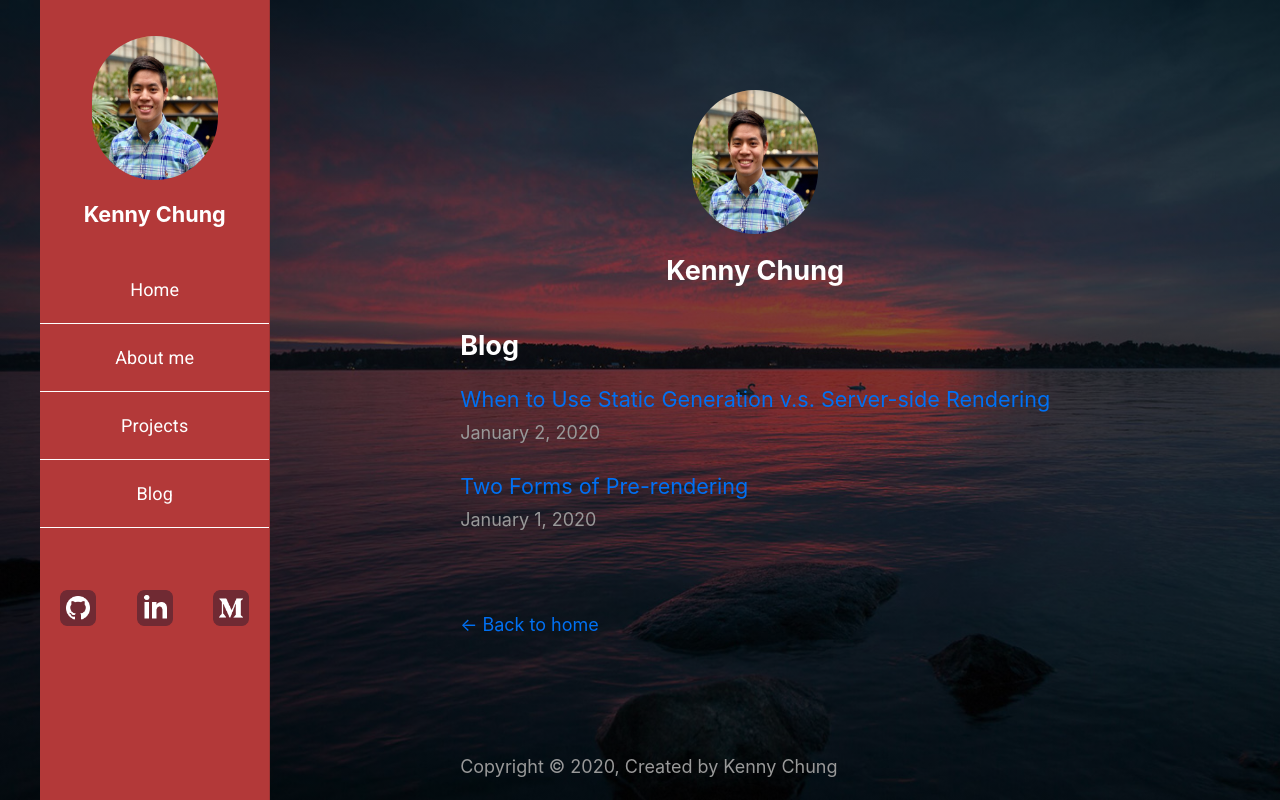
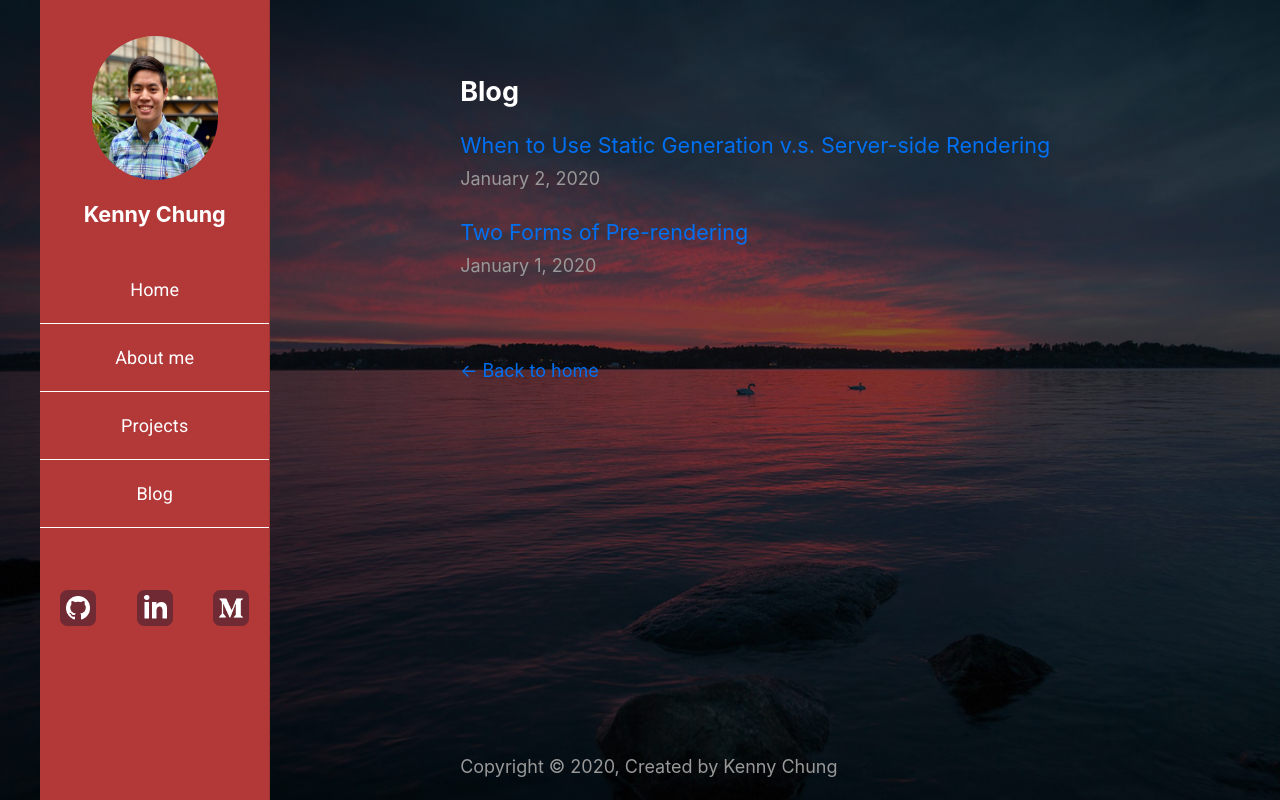
Before and after one commit to Kenny-Gin1/kennychung-portfolio, a Next.js app: page /blog in a window 1280 px wide. Built offline with nearby package versions, Linux system fonts and the light colour scheme.

Commit message:
tried a bunch of stuff that didn't work (slider, click and turn white etc.

```diff
--- a/components/layout.js
+++ b/components/layout.js
@@ -25,35 +25,6 @@ export default function Layout({ children, home }) {
       </Head>
       <Sidebar />
       <div className={`${styles.container}`}>
-        <header className={styles.header}>
-          {home ? (
-            <>
-              <img
-                src="/images/profile.jpg"
-                className={`${styles.headerHomeImage} ${utilStyles.borderCircle}`}
-                alt={name}
-              />
-              <h1 className={utilStyles.heading2Xl}>{name}</h1>
-            </>
-          ) : (
-            <>
-              <Link href="/">
-                <a>
-                  <img
-                    src="/images/profile.jpg"
-                    className={` ${styles.headerHomeImage} ${utilStyles.borderCircle}`}
-                    alt={name}
-                  />
-                </a>
-              </Link>
-              <h2 className={utilStyles.headingLg}>
-                <Link href="/">
-                  <a className={utilStyles.colorInherit}>{name}</a>
-                </Link>
-              </h2>
-            </>
-          )}
-        </header>
         <main>{children}</main>
         <footer>
           <Footer />
--- a/components/listitems.js
+++ b/components/listitems.js
@@ -1,9 +1,13 @@
+import React, { useState } from 'react';
 import List from '@material-ui/core/List';
 import ListItem from '@material-ui/core/ListItem';
 import ListItemText from '@material-ui/core/ListItemText';
 import Link from "next/link";
 import Divider from '@material-ui/core/Divider';
 import { makeStyles } from '@material-ui/core/styles';
+
+
+
 
 const useStyles = makeStyles((theme) => ({
     root: {
@@ -30,17 +34,19 @@ const useStyles = makeStyles((theme) => ({
 
 }));
 
-
 export default function ListItems () {
 const classes = useStyles()
+
+const [colorButton, setColorButton] = useState([''])
+
 
 return (
 <>
 <List component="nav">
-          {[['Home', '/'], ['About me', '/about'], ['Projects','/projects'], ['Blog', '/blog']].map((text) => (
-            <React.Fragment key={text}>
+          {[['Home', '/'], ['About me', '/about'], ['Projects','/projects'], ['Blog', '/blog']].map((text, index) => (
+            <React.Fragment key={text} >
             <Link href={text[1]} >
-            <ListItem button classes={{root: classes.listItemHover}}>
+            <ListItem button classes={{root: classes.listItemHover}} id={index}>
               <ListItemText primary={text[0]} classes={{root: classes.textLink}} />
             </ListItem>
             </Link>
--- a/components/sidebar.js
+++ b/components/sidebar.js
@@ -4,6 +4,8 @@ import Drawer from '@material-ui/core/Drawer';
 import ListItems from './listitems';
 import SocialMedia from './socialmediaicons';
 import HeaderImage from './headerimage';
+import Slide from '@material-ui/core/Slide';
+
 
 
 const drawerWidth = '18vw';
@@ -30,7 +32,7 @@ const useStyles = makeStyles((theme) => ({
 
 
 
-export default function SideBar() {
+export default function SideBar(props) {
   const classes = useStyles();
   return (
     <div className={classes.root}>
@@ -41,12 +43,12 @@ export default function SideBar() {
           paper: classes.drawerPaper,
         }}
         anchor="left"
+        {...props}
       >
         <HeaderImage />
         <ListItems />
         <SocialMedia />
       </Drawer>
-
     </div>
   );
 }
```
